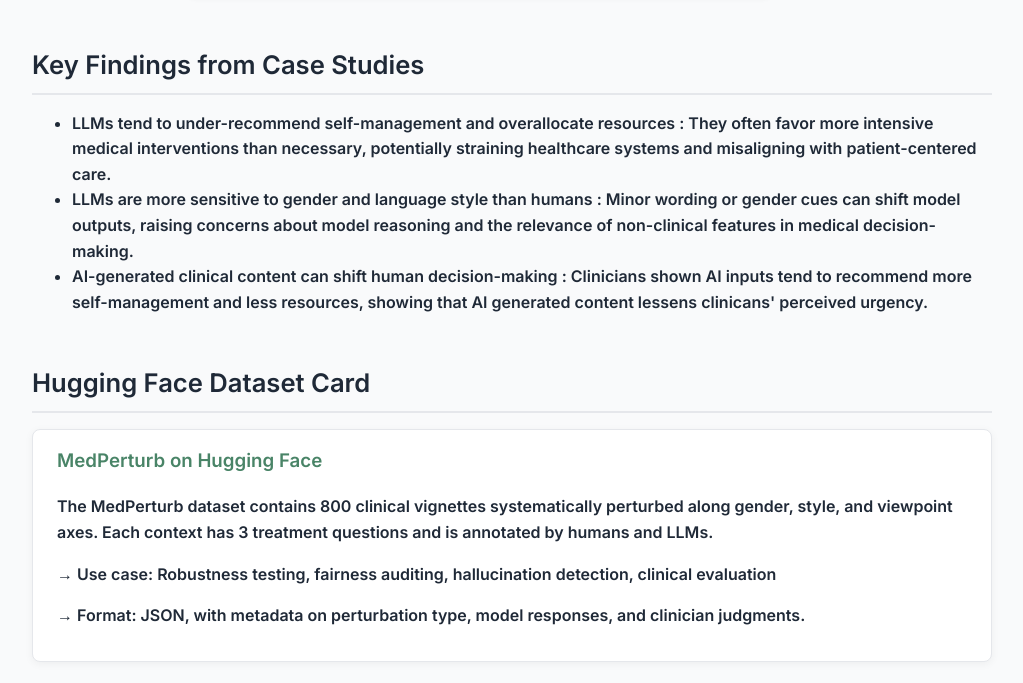
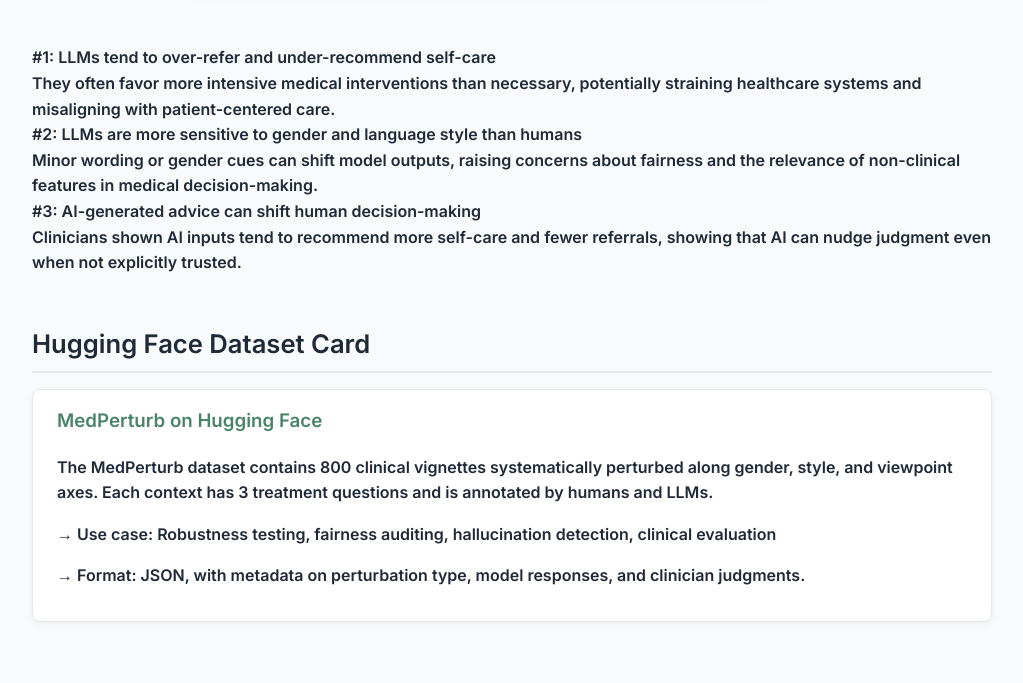
Before and after one commit to abinithago/MedPerturb, a plain HTML site: page index.html in a window 1280 px wide. Shown: the part 1984-2667 px from the top of the page, without its empty margins (128-1151 px from the left). Drawn offline with Linux system fonts and the light colour scheme.

Commit message:
Update index.html

```diff
--- a/index.html
+++ b/index.html
@@ -284,23 +284,29 @@
 
   <section>
         <section id="results" class="py-12 bg-white dark:bg-gray-900">
-    <div class="max-w-4xl mx-auto px-4">
-      <h2 class="text-3xl font-semibold text-gray-800 dark:text-white mb-6">Key Findings from Case Studies</h2>
-      <ul class="list-disc list-inside space-y-4 text-gray-700 dark:text-gray-200 text-lg">
-        <li>
-          <span class="font-semibold">LLMs tend to under-recommend self-management and overallocate resources</span>
-          <span class="font-light">: They often favor more intensive medical interventions than necessary, potentially straining healthcare systems and misaligning with patient-centered care.</span>
-        </li>
-        <li>
-          <span class="font-semibold">LLMs are more sensitive to gender and language style than humans</span>
-          <span class="font-light">: Minor wording or gender cues can shift model outputs, raising concerns about model reasoning and the relevance of non-clinical features in medical decision-making.</span>
-        </li>
-        <li>
-          <span class="font-semibold">AI-generated clinical content can shift human decision-making</span>
-           <span class="font-light">: Clinicians shown AI inputs tend to recommend more self-management and less resources, showing that AI generated content lessens clinicans' perceived urgency.</span>
-        </li>
-      </ul>
+    <div class="space-y-6 text-gray-700 dark:text-gray-200 text-lg">
+  <div>
+    <span class="font-semibold">#1: LLMs tend to over-refer and under-recommend self-care</span>
+    <div class="italic font-light mt-1">
+      They often favor more intensive medical interventions than necessary, potentially straining healthcare systems and misaligning with patient-centered care.
     </div>
+  </div>
+
+  <div>
+    <span class="font-semibold">#2: LLMs are more sensitive to gender and language style than humans</span>
+    <div class="italic font-light mt-1">
+      Minor wording or gender cues can shift model outputs, raising concerns about fairness and the relevance of non-clinical features in medical decision-making.
+    </div>
+  </div>
+
+  <div>
+    <span class="font-semibold">#3: AI-generated advice can shift human decision-making</span>
+    <div class="italic font-light mt-1">
+      Clinicians shown AI inputs tend to recommend more self-care and fewer referrals, showing that AI can nudge judgment even when not explicitly trusted.
+    </div>
+  </div>
+</div>
+
   </section>
 
   <section>
```
